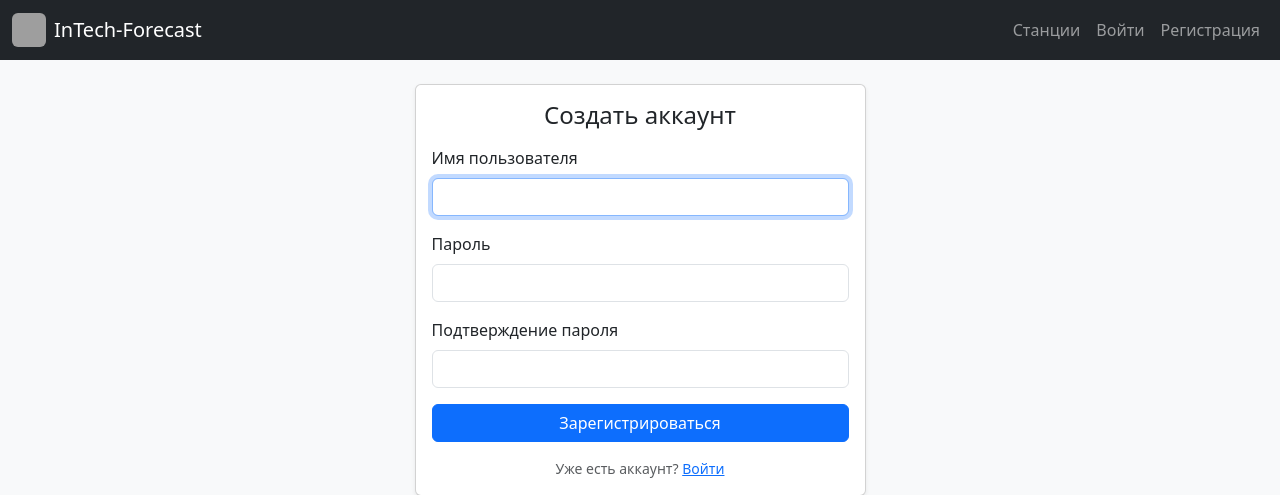
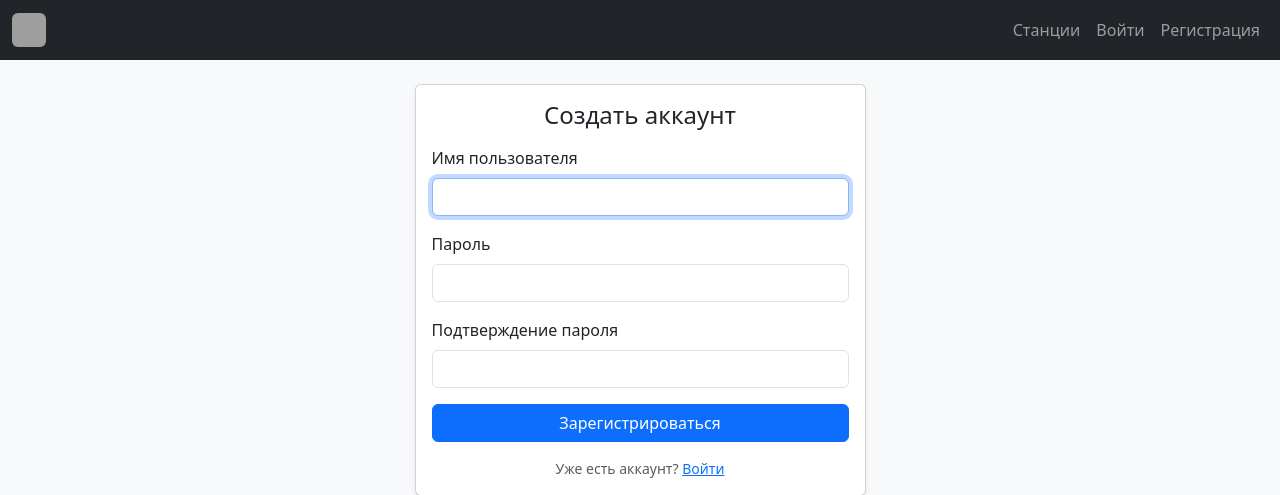
Before and after one commit to Great83g/forecast_platform, a Django app: page /register/ in a window 1280 px wide. Shown: the top 495 px of the page. Run offline with Django 5.2, Linux system fonts and the light colour scheme; grey boxes are pictures that could not be loaded.

Commit message:
Show only logo icon in navbar brand

```diff
--- a/templates/base.html
+++ b/templates/base.html
@@ -12,11 +12,6 @@
       font-size: 0;
     }
 
-    .navbar-brand .brand-text {
-      font-size: 1.25rem;
-      white-space: nowrap;
-      line-height: 1;
-    }
 
     .brand-logo-wrap {
       width: 34px;
@@ -39,18 +34,14 @@
       font-size: 1rem;
     }
 
-    .navbar-brand .brand-text {
-      font-size: 1.25rem;
-    }
 
   </style>
 </head>
 <body class="bg-light">
 <nav class="navbar navbar-expand-lg navbar-dark bg-dark mb-4">
   <div class="container-fluid">
-    <a class="navbar-brand d-flex align-items-center gap-2" aria-label="InTech-Forecast" href="/dashboard/">
+    <a class="navbar-brand d-flex align-items-center" aria-label="InTech-Forecast" href="/dashboard/">
       <span class="brand-logo-wrap" aria-hidden="true" style="background-image: url('{% static 'dashboard/img/logo.png' %}');"></span>
-      <span class="brand-text">InTech-Forecast</span>
     </a>
     <div class="collapse navbar-collapse">
       <ul class="navbar-nav ms-auto mb-2 mb-lg-0">
```
Also changed, not shown: dashboard/templates/dashboard/base.html (+1 -10 lines).
